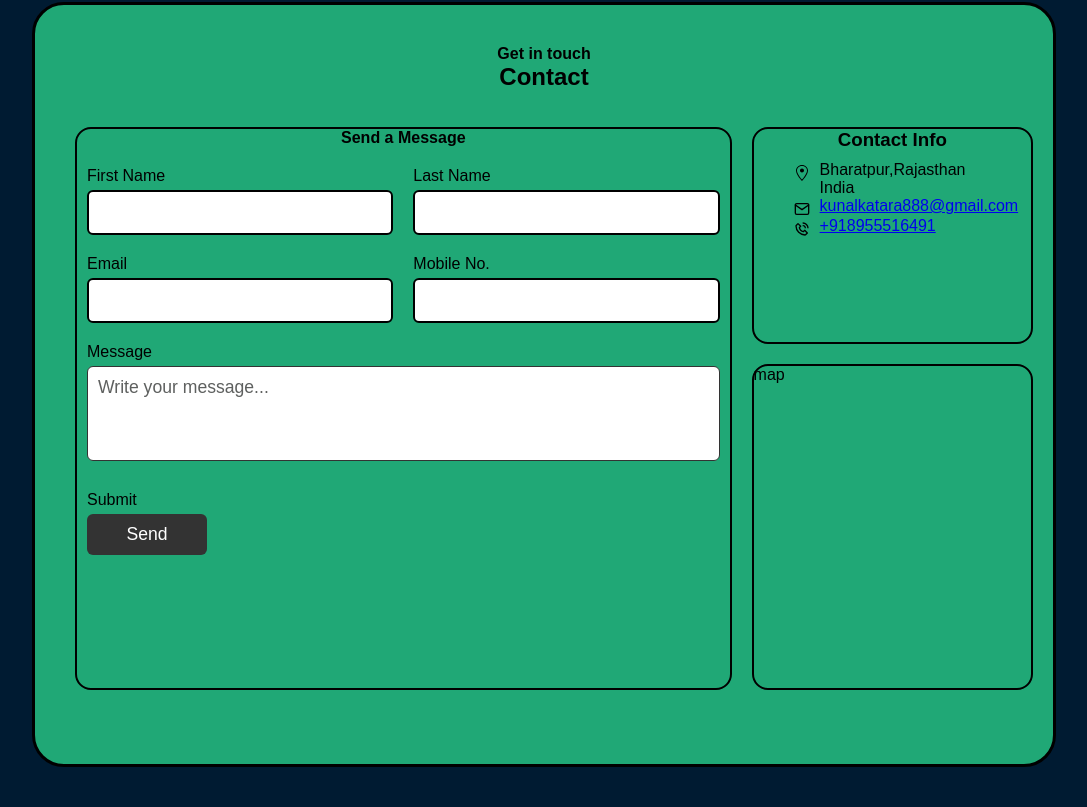
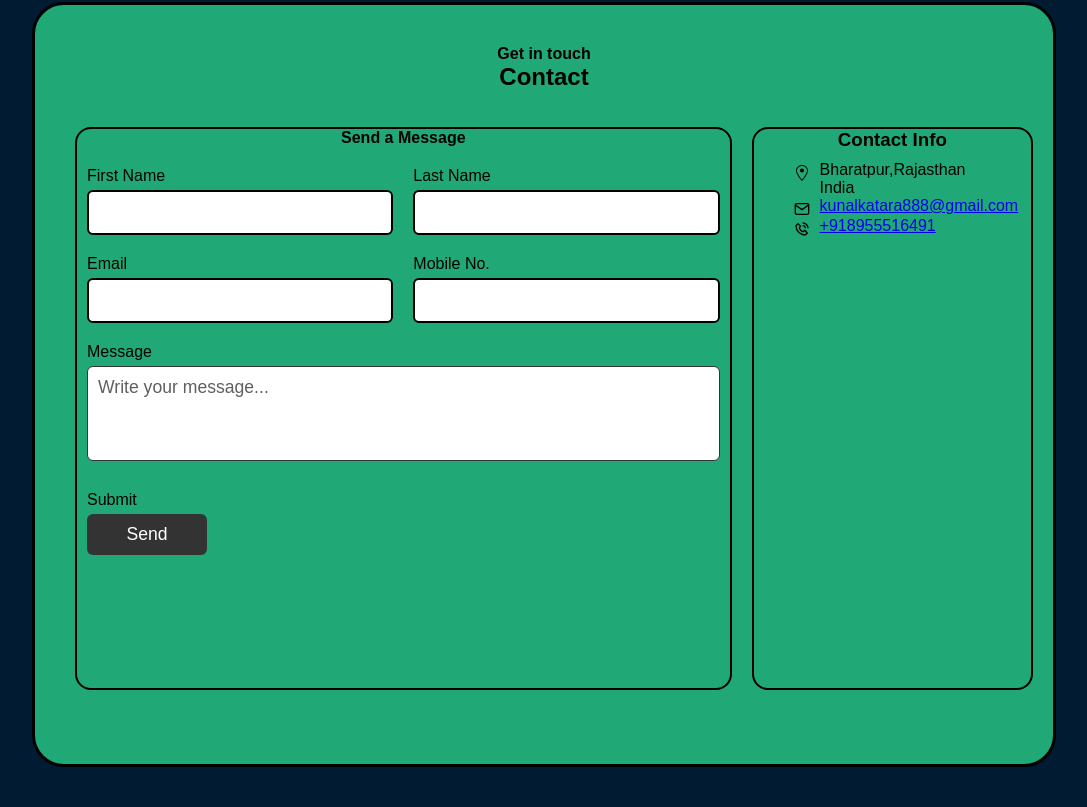
Before and after one commit to kunalkatara12/MyPortfolio, a React (Create React App) app: page / in a window 1280 px wide. Shown: the part 5473-6280 px from the top of the page, without its empty margins (96-1183 px from the left). Built offline with nearby package versions, Linux system fonts and the light colour scheme.

Commit message:
changes on contact page

```diff
--- a/src/components/Contact/Contact.jsx
+++ b/src/components/Contact/Contact.jsx
@@ -40,7 +40,7 @@ const Contact = () => {
                 <div className="row100">
                   <div className="inptBox">
                     <span>Message</span>{" "}
-                    <textarea placeholder="Write your message..."></textarea>
+                    <textarea name="message" placeholder="Write your message..."></textarea>
                   </div>
                 </div>
                 <div className="row100">
@@ -74,7 +74,7 @@ const Contact = () => {
               </div>
             </div>
           </div>
-          <div className="contact__box-inside map">map</div>
+          {/* <div className="contact__box-inside map">map</div> */}
         </div>
       </div>
     </div>
--- a/src/components/Contact/Contact.scss
+++ b/src/components/Contact/Contact.scss
@@ -5,7 +5,7 @@
   display: flex;
   justify-content: center;
   color: #000000;
-  margin-bottom: 20rem;
+  margin-bottom: 10rem;
 }
 
 #contact__section {
@@ -48,17 +48,18 @@
 .info {
 border: 2px solid black;
   // background-color:#20a876;
+
   grid-area: info;
   border-radius: 1rem;
 }
-.map {
-  // background-color:#fff;
-  border: 2px solid black;
+// .map {
+//   // background-color:#fff;
+//   border: 2px solid black;
 
 
-  grid-area: map;
- border-radius: 1rem;
-}
+//   grid-area: map;
+//  border-radius: 1rem;
+// }
 #contact__box {
     margin-top: 10px;
     width: 100%;
@@ -67,7 +68,7 @@ height: 80%;
   display: grid;
   grid-template-columns: 70% 30%;
   grid-template-rows:40% 60% ;
-  grid-template-areas: "form info" "form map";
+  grid-template-areas: "form info" "form info";
   grid-gap: 20px;
   margin-top: 20px;
 }
```
